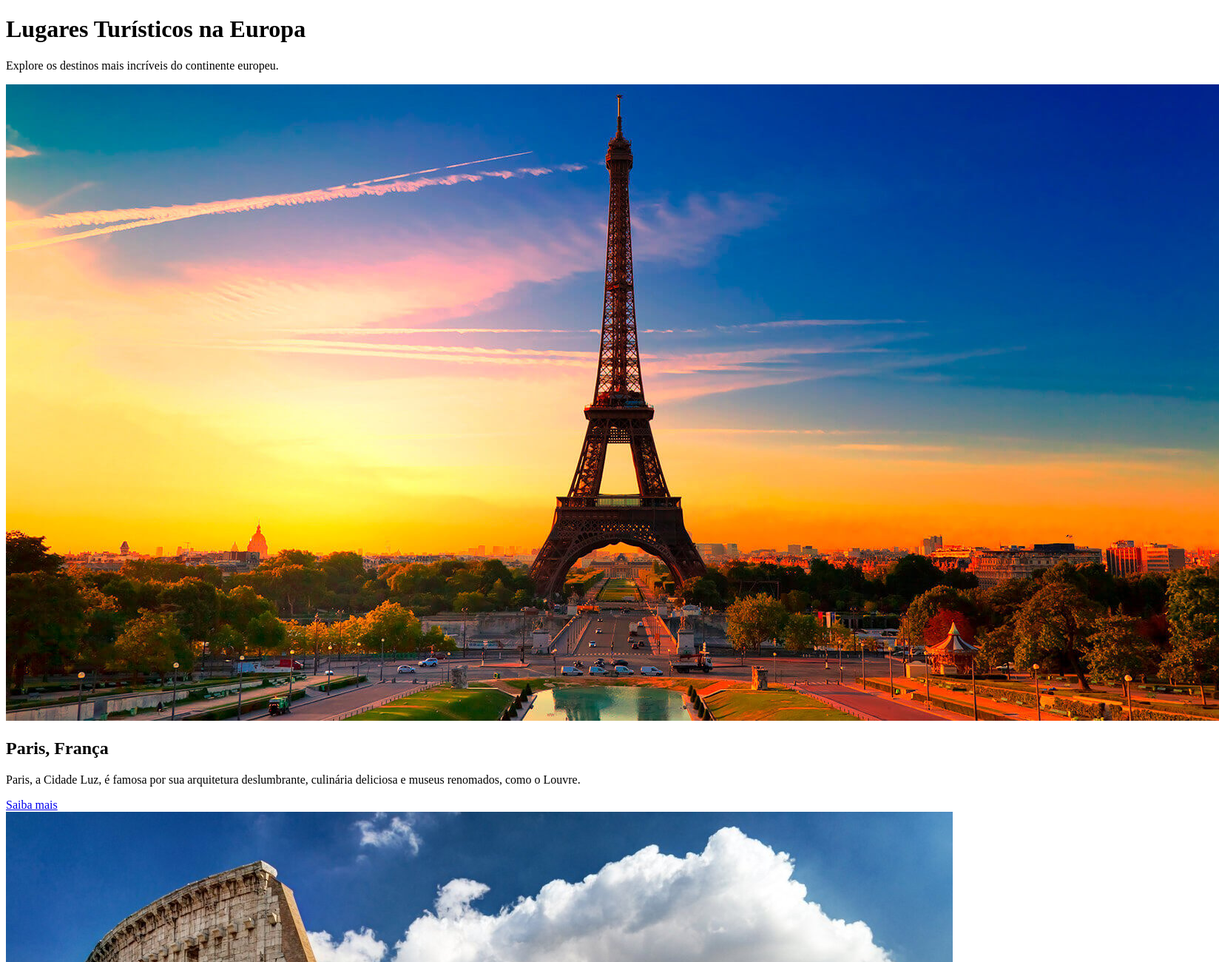
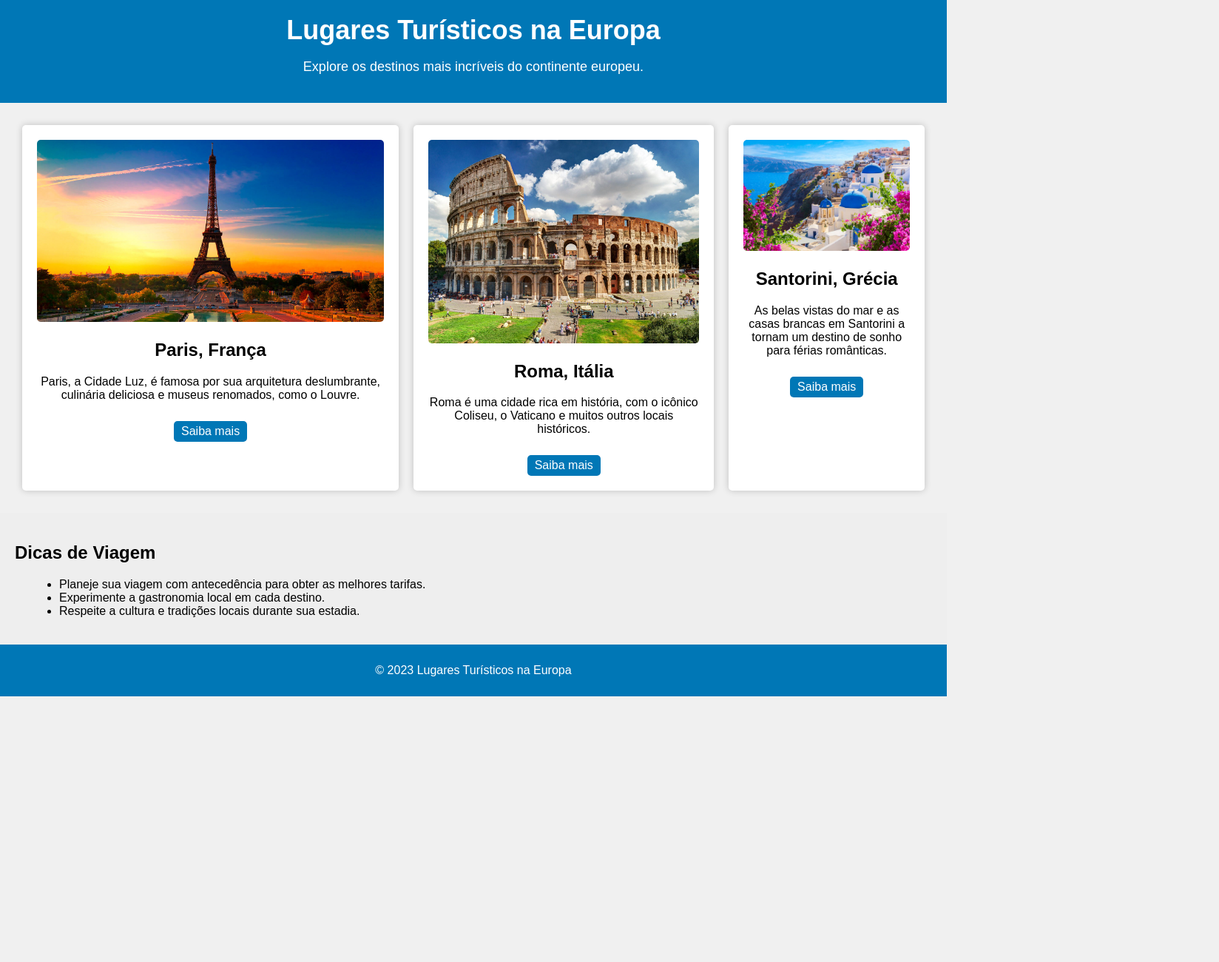
Before and after one commit to Renatonapoli/Proz-AWS, a plain HTML site: page Lugares-turisticos.html in a window 1280 px wide. Shown: the top 1300 px of the page at 74% size, 1648 px wide, since content can reach past the window. After the commit the page ends 941 px from the top, so only its background shows below. Drawn offline with Linux system fonts and the light colour scheme.

Commit message:
Feature: Css lugares turísticos

```diff
--- a/Lugares-turisticos.html
+++ b/Lugares-turisticos.html
@@ -1,11 +1,13 @@
 <!DOCTYPE html>
 <html lang="en">
+
 <head>
     <meta charset="UTF-8">
     <meta name="viewport" content="width=device-width, initial-scale=1.0">
     <title>Lugares Turísticos na Europa</title>
-    <link rel="stylesheet" href="styles.css">
+    <link rel="stylesheet" href="lugares-turisticos.css">
 </head>
+
 <body>
     <header>
         <h1>Lugares Turísticos na Europa</h1>
@@ -16,21 +18,24 @@
         <div class="destino-card">
             <img src="./assets/Paris.jpg" alt="Torre Eiffel, Paris">
             <h2>Paris, França</h2>
-            <p>Paris, a Cidade Luz, é famosa por sua arquitetura deslumbrante, culinária deliciosa e museus renomados, como o Louvre.</p>
+            <p>Paris, a Cidade Luz, é famosa por sua arquitetura deslumbrante, culinária deliciosa e museus renomados,
+                como o Louvre.</p>
             <a href="https://www.melhoresdestinos.com.br/o-que-fazer-em-paris-dicas.htmll">Saiba mais</a>
         </div>
 
         <div class="destino-card">
             <img src="./assets/Roma.jpg" alt="Coliseu, Roma">
             <h2>Roma, Itália</h2>
-            <p>Roma é uma cidade rica em história, com o icônico Coliseu, o Vaticano e muitos outros locais históricos.</p>
+            <p>Roma é uma cidade rica em história, com o icônico Coliseu, o Vaticano e muitos outros locais históricos.
+            </p>
             <a href="https://www.melhoresdestinos.com.br/roma-pontos-turisticos.html">Saiba mais</a>
         </div>
 
         <div class="destino-card">
             <img src="./assets/Santorini.jpg" alt="Santorini, Grécia">
             <h2>Santorini, Grécia</h2>
-            <p>As belas vistas do mar e as casas brancas em Santorini a tornam um destino de sonho para férias românticas.</p>
+            <p>As belas vistas do mar e as casas brancas em Santorini a tornam um destino de sonho para férias
+                românticas.</p>
             <a href="https://www.melhoresdestinos.com.br/santorini-grecia.html">Saiba mais</a>
         </div>
     </section>
@@ -48,4 +53,5 @@
         <p>&copy; 2023 Lugares Turísticos na Europa</p>
     </footer>
 </body>
+
 </html>
--- /dev/null
+++ b/lugares-turisticos.css
@@ -0,0 +1,79 @@
+body {
+  font-family: Arial, sans-serif;
+  background-color: #f0f0f0;
+  margin: 0;
+  padding: 0;
+}
+
+header {
+  background-color: #0077b6;
+  color: #fff;
+  text-align: center;
+  padding: 20px;
+}
+
+header h1 {
+  font-size: 36px;
+  margin: 0;
+}
+
+header p {
+  font-size: 18px;
+}
+
+.destinos {
+  display: flex;
+  justify-content: space-around;
+  padding: 20px;
+}
+
+.destino-card {
+  background-color: #fff;
+  box-shadow: 0 0 10px rgba(0, 0, 0, 0.2);
+  padding: 20px;
+  text-align: center;
+  margin: 10px;
+  border-radius: 5px;
+}
+
+.destino-card img {
+  max-width: 100%;
+  border-radius: 5px;
+}
+
+.destino-card a {
+  display: inline-block;
+  margin-top: 10px;
+  background-color: #0077b6;
+  color: #fff;
+  text-decoration: none;
+  padding: 5px 10px;
+  border-radius: 5px;
+}
+
+
+.info-adicional {
+  background-color: #eee;
+  padding: 20px;
+}
+
+.info-adicional ul {
+  list-style-type: disc;
+  margin-left: 20px;
+}
+
+footer {
+  background-color: #0077b6;
+  color: #fff;
+  text-align: center;
+  padding: 10px;
+}
+
+footer a {
+  color: #fff;
+  text-decoration: none;
+}
+
+footer a:hover {
+  text-decoration: underline;
+}
```
